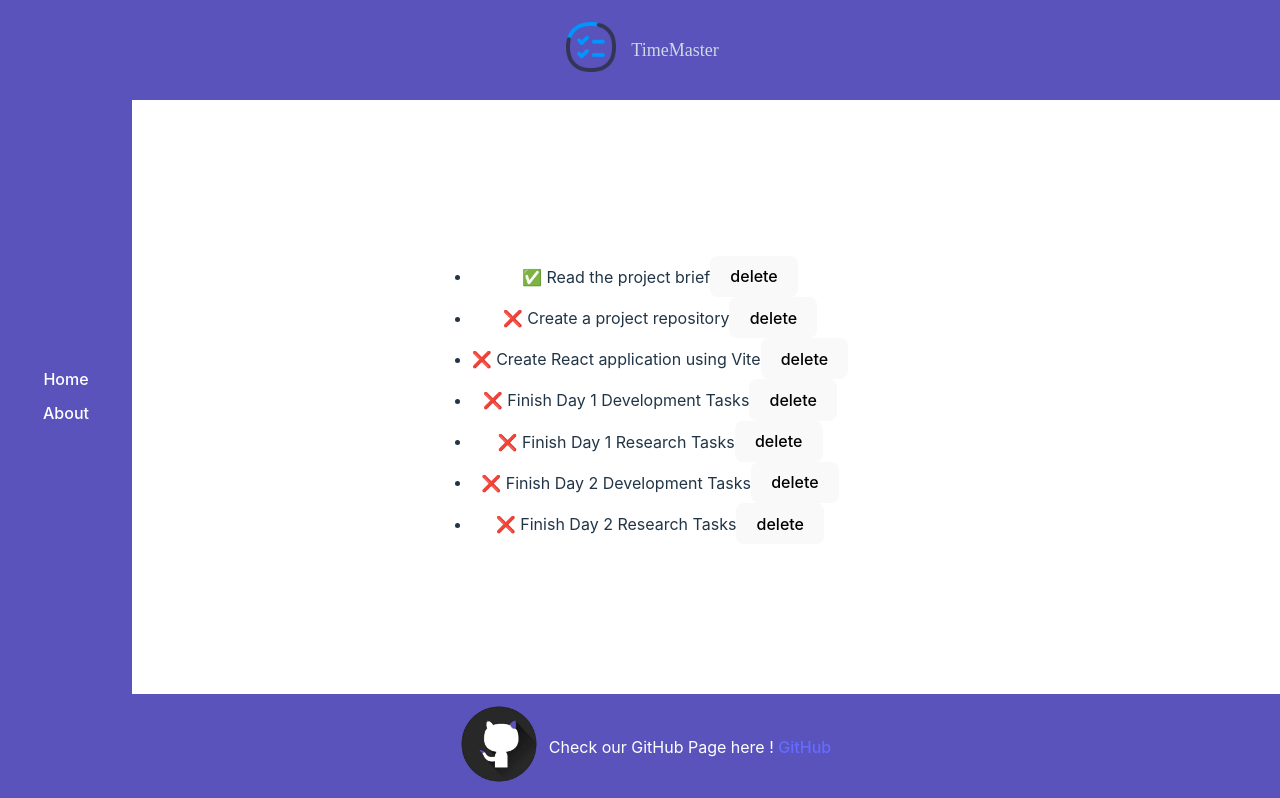
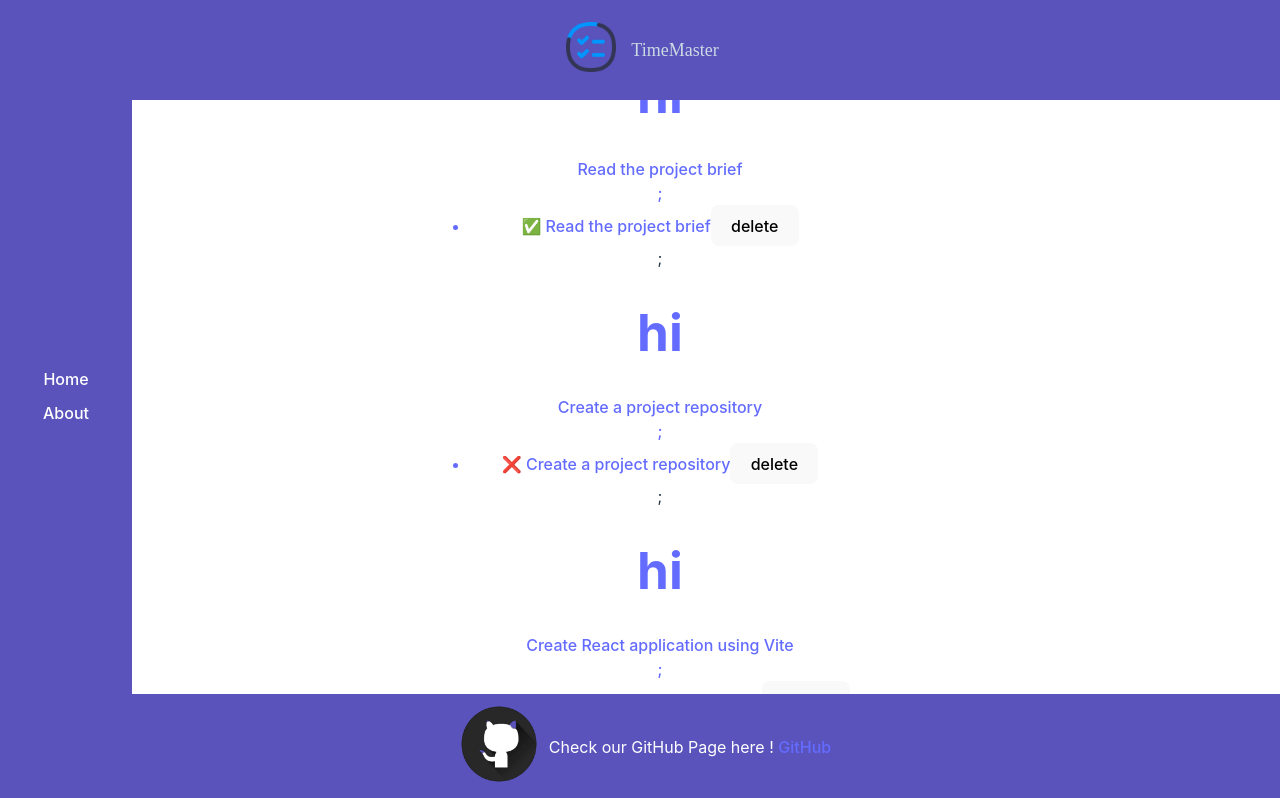
Before and after one commit to Saeideh-Bahadoran/ReactToDoApp, a React (Vite) app: page / in a window 1280 px wide. Shown: the top 798 px of the page. Built offline with nearby package versions, Linux system fonts and the light colour scheme; the HTML template or start-up script is replaced by a standard one.

Commit message:
task details

```diff
--- a/src/Components/TasksList.jsx
+++ b/src/Components/TasksList.jsx
@@ -1,30 +1,32 @@
-
-import tasksData from '../tasks.json';
-import { useState } from 'react';
-import ListItem from './ListItem';
-
+import tasksData from "../tasks.json";
+import { useState } from "react";
+import ListItem from "./ListItem";
+import { Link } from "react-router-dom";
+import TaskDetailsPage from "../assets/Pages/TaskDetailsPage";
 const TasksList = () => {
-  const [tasks, setTasks] = useState(tasksData)
+  const [tasks, setTasks] = useState(tasksData);
 
   function removeItem(item) {
-    setTasks(() => tasks.filter((i) => i.task !== item.task))
+    setTasks(() => tasks.filter((i) => i.task !== item.task));
   }
 
   return (
     <>
-
       <ul>
-        {tasks.map(item =>
+        {tasks.map((item) => (
           <div key={item.task}>
-            <ListItem currentTask={item} remove={(item)=>removeItem(item)}/>
-
+            <Link to="/TaskDetailsPage">
+              <TaskDetailsPage {...item} />;
+              <ListItem
+                currentTask={item}
+                remove={(item) => removeItem(item)}
+              />
+            </Link>
+            ;
           </div>
-
-        )}
+        ))}
       </ul>
-
     </>
-
   );
 };
 export default TasksList;
--- a/src/assets/Pages/NotFoundPage.jsx
+++ b/src/assets/Pages/NotFoundPage.jsx
@@ -3,7 +3,7 @@ import React from "react";
 const NotFoundPage = () => {
   return (
     <>
-      <h1>hello not found</h1>;
+      <h1>404 Not Found</h1>;
     </>
   );
 };
--- a/src/assets/Pages/TaskDetailsPage.jsx
+++ b/src/assets/Pages/TaskDetailsPage.jsx
@@ -1,9 +1,15 @@
 import React from "react";
+import tasksData from "../../tasks.json";
 
-const TaskDetailsPage = () => {
+const TaskDetailsPage = (currentTask) => {
+  const TaskDetail = tasksData.find(
+    (newTask) => newTask.task === currentTask.task
+  );
+
   return (
     <>
-      <h1>hello tasks page </h1>;
+      <h1>hi</h1>
+      <div>{TaskDetail.task}</div>
     </>
   );
 };
```
